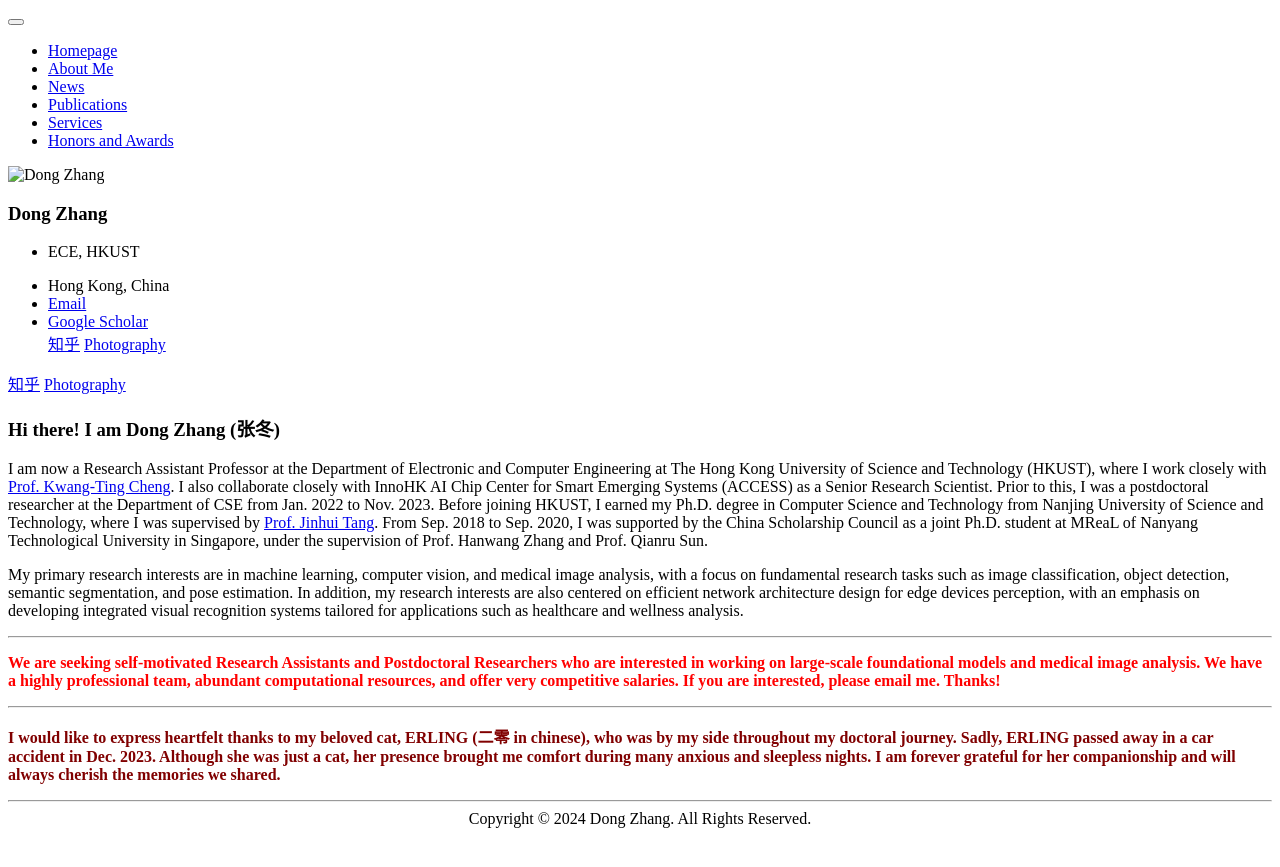
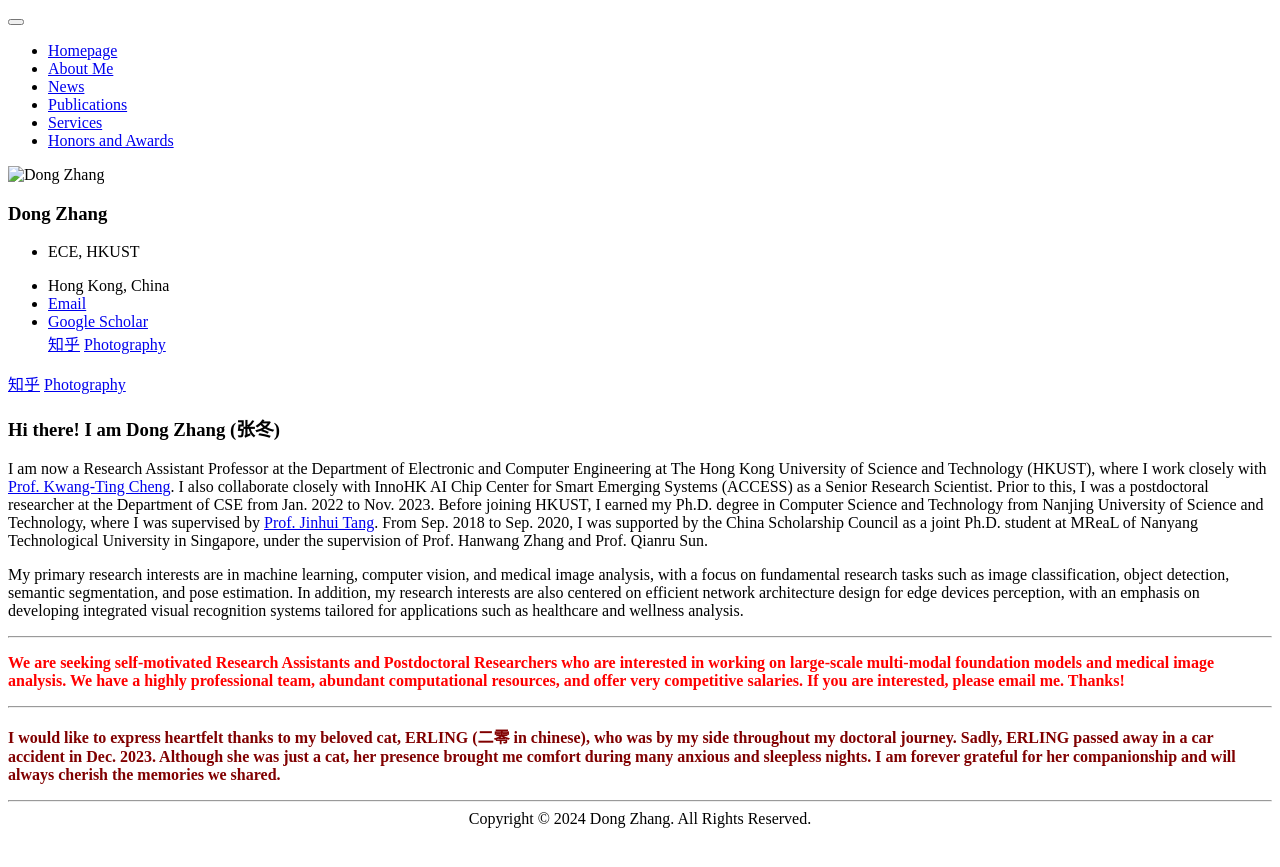
Before and after one commit to ZHANGDONG-NJUST/zhangdong-njust.github.io, a Jekyll site: the page built from _pages/includes/0_introduction.md, in a window 1280 px wide. Shown: the top 867 px of the page. Built offline with Jekyll 4.4.1, drawn with Linux system fonts in a browser that asks for light colours; our own code applies the rules of GitHub Pages for plain Markdown files.

Commit message:
Update 0_introduction.md

```diff
--- a/_pages/includes/0_introduction.md
+++ b/_pages/includes/0_introduction.md
@@ -22,7 +22,7 @@
 
 <!-- <a href='https://scholar.google.com/citations?user=K7LwtK0AAAAJ'><img src="https://img.shields.io/endpoint?logo=Google%20Scholar&url=https%3A%2F%2Fcdn.jsdelivr.net%2Fgh%2Fsqsssq%2Fsqsssq.github.io@google-scholar-stats%2Fgs_data_shieldsio.json&labelColor=f6f6f6&color=9cf&style=flat&label=citations"></a> -->
 ---
-<p style="color:red; font-weight: bold;">We are seeking self-motivated Research Assistants and Postdoctoral Researchers who are interested in working on large-scale foundational models and medical image analysis. We have a highly professional team, abundant computational resources, and offer very competitive salaries. If you are interested, please email me. Thanks!</p>
+<p style="color:red; font-weight: bold;">We are seeking self-motivated Research Assistants and Postdoctoral Researchers who are interested in working on large-scale multi-modal foundation models and medical image analysis. We have a highly professional team, abundant computational resources, and offer very competitive salaries. If you are interested, please email me. Thanks!</p>
 
 ---
 
```
